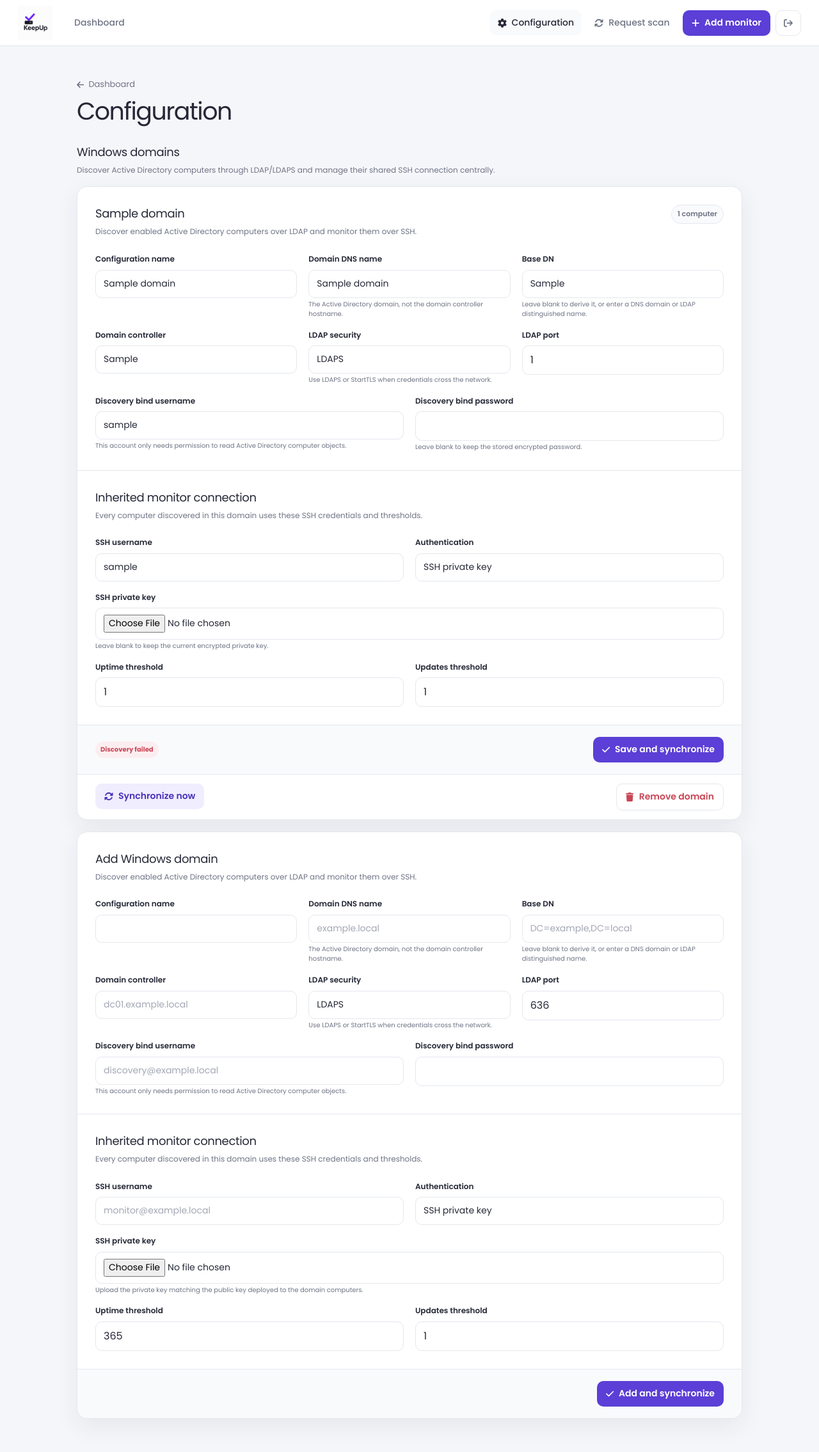
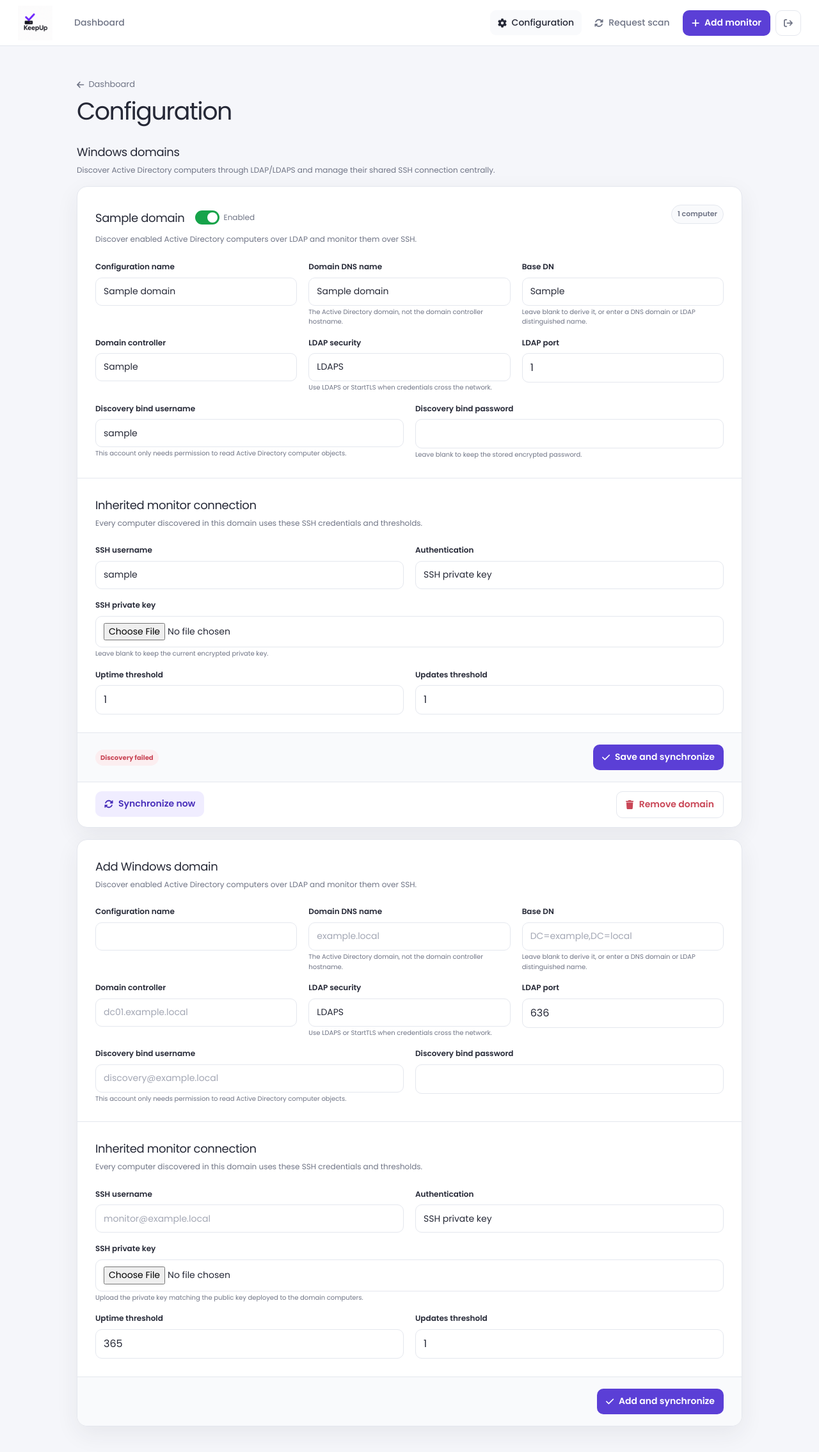
Before and after one commit to ilbuonmarcio/KeepUp, a Laravel app: page /configuration in a window 1280 px wide. Shown: the top 2270 px of the page at 64% size. Run offline with Laravel 12, Linux system fonts and the light colour scheme; a user stored in the database is signed in; data comes from the database, SQL or seed files in the repository; tables that the repository leaves empty hold one stand-in row (values such as "Sample post"); style sheets or scripts are compiled from the project's sources; some libraries are stand-ins or nearby versions.

Commit message:
Add Windows domain enable and disable toggle

```diff
--- a/app/Console/Commands/MonitorServers.php
+++ b/app/Console/Commands/MonitorServers.php
@@ -59,7 +59,7 @@ class MonitorServers extends Command
         }
 
         if ($this->option('monitor') === null && ! $this->option('skip-windows-domain')) {
-            WindowsDomain::query()->each(function (WindowsDomain $domain) use ($domainSynchronizer): void {
+            WindowsDomain::query()->where('enabled', true)->each(function (WindowsDomain $domain) use ($domainSynchronizer): void {
                 $this->line("Discovering Windows domain {$domain->name}...");
                 try {
                     $count = $domainSynchronizer->sync($domain);
@@ -74,12 +74,12 @@ class MonitorServers extends Command
             });
         }
 
-        $systems = Monitor::query()
+        $systems = Monitor::query()->enabled()
             ->when($this->option('monitor') !== null, fn ($query) => $query->whereKey($this->option('monitor')))
             ->get();
 
         if ($this->option('monitor') !== null && $systems->isEmpty()) {
-            $this->error('The requested monitor does not exist.');
+            $this->error('The requested monitor does not exist or its domain is disabled.');
 
             return self::FAILURE;
         }
--- a/app/Http/Controllers/ConfigurationController.php
+++ b/app/Http/Controllers/ConfigurationController.php
@@ -46,6 +46,15 @@ class ConfigurationController extends Controller
         WindowsDomain::deleteSshKeyIfUnused($oldKey);
 
         return $response;
+    }
+
+    public function setEnabled(Request $request, WindowsDomain $domain)
+    {
+        $validated = $request->validate(['enabled' => ['required', 'boolean']]);
+        $domain->update(['enabled' => $validated['enabled']]);
+
+        return redirect()->route('configuration.index')
+            ->with('status', $domain->name.($domain->enabled ? ' enabled.' : ' disabled.'));
     }
 
     public function destroy(WindowsDomain $domain)
@@ -188,6 +197,11 @@ class ConfigurationController extends Controller
         WindowsDomainSynchronizer $synchronizer,
         string $successMessage,
     ) {
+        if (! $domain->enabled) {
+            return redirect()->route('configuration.index')
+                ->with('status', 'Configuration saved. This domain is disabled; discovery was skipped.');
+        }
+
         try {
             $count = $synchronizer->sync($domain);
 
--- a/app/Http/Controllers/MonitorController.php
+++ b/app/Http/Controllers/MonitorController.php
@@ -85,6 +85,8 @@ class MonitorController extends Controller
 
     public function refresh(Monitor $monitor): JsonResponse
     {
+        abort_unless(Monitor::query()->enabled()->whereKey($monitor->getKey())->exists(), 403);
+
         dispatch(new RunMonitorOnDemand($monitor->getKey()));
 
         return response()->json(['status' => true], 202);
--- a/app/Models/Monitor.php
+++ b/app/Models/Monitor.php
@@ -3,6 +3,7 @@
 namespace App\Models;
 
 use Carbon\Carbon;
+use Illuminate\Database\Eloquent\Builder;
 use Illuminate\Database\Eloquent\Model;
 use Illuminate\Database\Eloquent\Relations\BelongsTo;
 use Illuminate\Database\Eloquent\Relations\BelongsToMany;
@@ -48,6 +49,14 @@ class Monitor extends Model
         if (! $isStillUsed && ! $isUsedByDomain) {
             Storage::disk('private_keys')->delete($filename);
         }
+    }
+
+    public function scopeEnabled(Builder $query): Builder
+    {
+        return $query->where(function (Builder $query): void {
+            $query->whereNull('windows_domain_id')
+                ->orWhereHas('windowsDomain', fn (Builder $domain) => $domain->where('enabled', true));
+        });
     }
 
     public function windowsDomain(): BelongsTo
--- a/app/Models/WindowsDomain.php
+++ b/app/Models/WindowsDomain.php
@@ -14,9 +14,12 @@ class WindowsDomain extends Model
 
     protected $guarded = [];
 
+    protected $attributes = ['enabled' => true];
+
     protected function casts(): array
     {
         return [
+            'enabled' => 'boolean',
             'discovery_password' => 'encrypted',
             'monitor_password' => 'encrypted',
             'last_discovered_at' => 'datetime',
--- a/app/Services/WindowsDomainSynchronizer.php
+++ b/app/Services/WindowsDomainSynchronizer.php
@@ -14,6 +14,10 @@ class WindowsDomainSynchronizer
 
     public function sync(WindowsDomain $domain): int
     {
+        if (! $domain->enabled) {
+            return 0;
+        }
+
         try {
             $computers = $this->discovery->discover($domain);
             $hostnames = collect($computers)->pluck('hostname')->all();
--- a/resources/scss/app.scss
+++ b/resources/scss/app.scss
@@ -1379,3 +1379,51 @@ textarea::placeholder {
         flex: 1 1 100%;
     }
 }
+
+.domain-title {
+    display: flex;
+    align-items: center;
+    flex-wrap: wrap;
+    gap: 12px;
+}
+
+.domain-title h2 { margin: 0; }
+
+.domain-toggle {
+    display: inline-flex;
+    align-items: center;
+    gap: 7px;
+    padding: 4px;
+    border: 0;
+    background: transparent;
+    color: var(--text-muted);
+    font: inherit;
+    font-size: 12px;
+    cursor: pointer;
+}
+
+.domain-toggle:focus-visible {
+    outline: 2px solid currentColor;
+    outline-offset: 3px;
+    border-radius: 5px;
+}
+
+.domain-toggle-track {
+    display: inline-flex;
+    align-items: center;
+    width: 38px;
+    height: 22px;
+    padding: 3px;
+    border-radius: 20px;
+    background: #dc2626;
+}
+
+.domain-toggle-track span {
+    width: 16px;
+    height: 16px;
+    border-radius: 50%;
+    background: #fff;
+}
+
+.domain-toggle.is-enabled .domain-toggle-track { background: #16a34a; }
+.domain-toggle.is-enabled .domain-toggle-track span { transform: translateX(16px); }
--- a/resources/views/pages/configuration/_domain-form.blade.php
+++ b/resources/views/pages/configuration/_domain-form.blade.php
@@ -6,7 +6,18 @@
     <section class="form-section">
         <div class="section-heading">
             <div>
-                <h2>{{ $isEditing ? $domain->name : 'Add Windows domain' }}</h2>
+                <div class="domain-title">
+                    <h2>{{ $isEditing ? $domain->name : 'Add Windows domain' }}</h2>
+                    @if($isEditing)
+                        <button type="submit" form="domain-enabled-{{ $domain->id }}"
+                                class="domain-toggle {{ $domain->enabled ? 'is-enabled' : 'is-disabled' }}"
+                                role="switch" aria-checked="{{ $domain->enabled ? 'true' : 'false' }}"
+                                aria-label="Enable {{ $domain->name }}">
+                            <span class="domain-toggle-track" aria-hidden="true"><span></span></span>
+                            <span>{{ $domain->enabled ? 'Enabled' : 'Disabled' }}</span>
+                        </button>
+                    @endif
+                </div>
                 <p>Discover enabled Active Directory computers over LDAP and monitor them over SSH.</p>
             </div>
             @if($isEditing)
--- a/resources/views/pages/configuration/index.blade.php
+++ b/resources/views/pages/configuration/index.blade.php
@@ -31,11 +31,16 @@
 
     @foreach($domains as $domain)
         <div class="panel form-panel domain-panel">
+            <form id="domain-enabled-{{ $domain->id }}" method="post" action="{{ route('configuration.domains.enabled', $domain) }}">
+                @csrf
+                @method('PATCH')
+                <input type="hidden" name="enabled" value="{{ $domain->enabled ? '0' : '1' }}">
+            </form>
             @include('pages.configuration._domain-form', ['domain' => $domain])
             <div class="domain-secondary-actions">
                 <form method="post" action="{{ route('configuration.domains.sync', $domain) }}">
                     @csrf
-                    <button class="button secondary" type="submit"><i class="fas fa-rotate"></i>Synchronize now</button>
+                    <button class="button secondary" type="submit" @disabled(! $domain->enabled)><i class="fas fa-rotate"></i>Synchronize now</button>
                 </form>
                 <form method="post" action="{{ route('configuration.domains.destroy', $domain) }}" onsubmit="return confirm('Remove this domain and all of its discovered monitors?')">
                     @csrf
--- a/routes/web.php
+++ b/routes/web.php
@@ -14,6 +14,7 @@ Route::middleware(['auth', 'verified'])->group(function () {
         Route::get('/', [ConfigurationController::class, 'index'])->name('configuration.index');
         Route::post('/windows-domains', [ConfigurationController::class, 'store'])->name('configuration.domains.store');
         Route::put('/windows-domains/{domain}', [ConfigurationController::class, 'update'])->name('configuration.domains.update');
+        Route::patch('/windows-domains/{domain}/enabled', [ConfigurationController::class, 'setEnabled'])->name('configuration.domains.enabled');
         Route::delete('/windows-domains/{domain}', [ConfigurationController::class, 'destroy'])->name('configuration.domains.destroy');
         Route::post('/windows-domains/{domain}/sync', [ConfigurationController::class, 'sync'])->name('configuration.domains.sync');
     });
```
Also changed, not shown: app/Http/Controllers/DashboardController.php (+4 -4 lines), tests/Feature/WindowsDomainConfigurationTest.php (+98 -0 lines), database/migrations/2026_11_25_000000_add_enabled_to_windows_domains_table.php (added).
